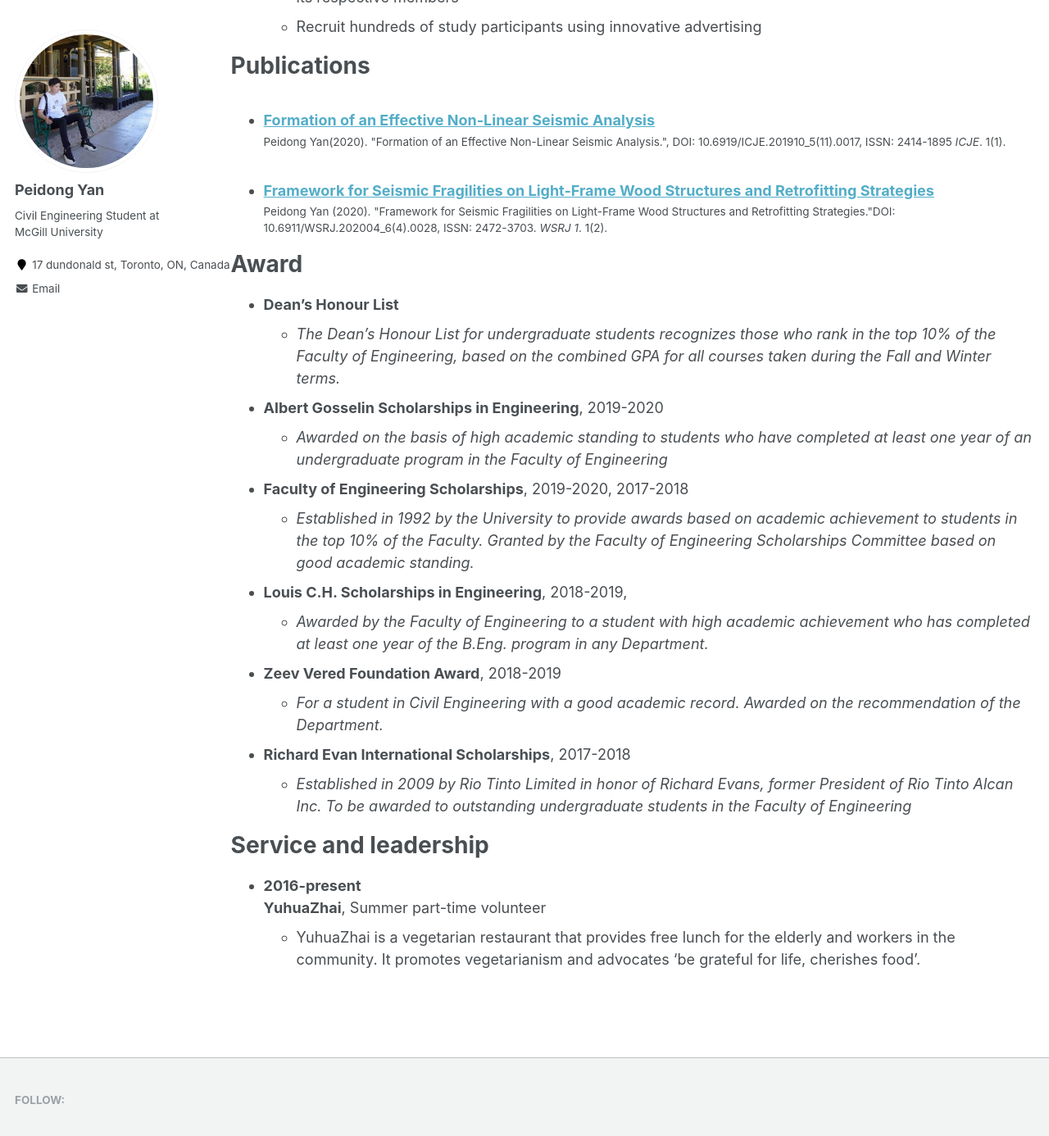
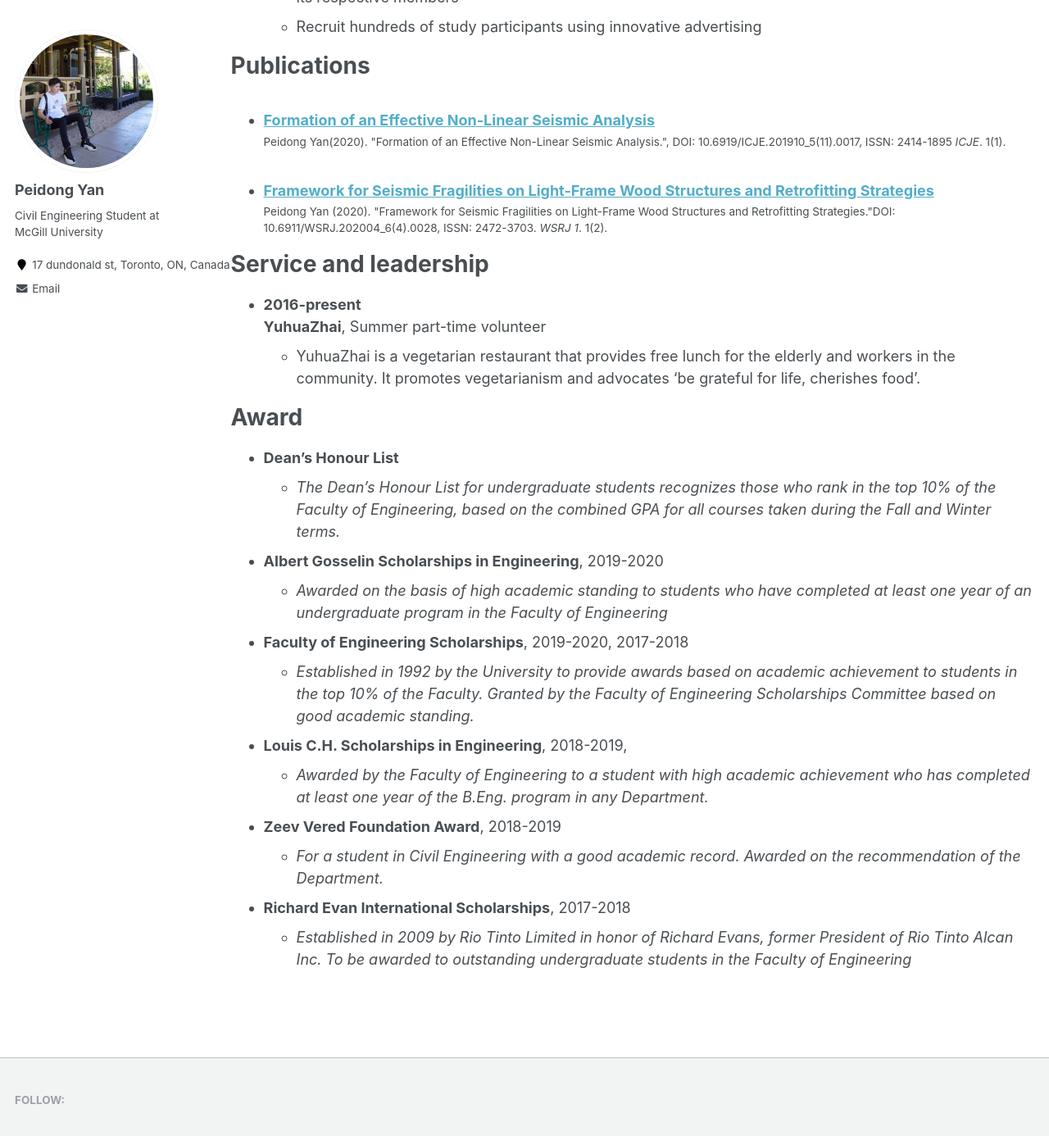
Before and after one commit to LorenYan98/LY.github.io, a Jekyll site: the page built from _pages/cv.md, in a window 1280 px wide and 1400 px high, scrolled down 3286 px. Shown: the top 1386 px of the window at 82% size. Built offline with Jekyll 4.4.1, drawn with Linux system fonts in a browser that asks for light colours; part of the change alters nothing that is shown.

Commit message:
Update cv.md

```diff
--- a/_pages/cv.md
+++ b/_pages/cv.md
@@ -112,6 +112,13 @@ Publications
     {% include archive-single-cv.html %}
   {% endfor %}</ul>
 
+Service and leadership
+======
+*  **2016-present**
+    **YuhuaZhai**, Summer part-time volunteer
+   * YuhuaZhai is a vegetarian restaurant that provides free lunch for the elderly and workers in the community. It promotes vegetarianism and advocates 'be grateful for life, cherishes food'.
+
+
 Award
 ======
 * **Dean's Honour List**
@@ -131,11 +138,3 @@ Award
 
 * **Richard Evan International Scholarships**, 2017-2018
    *  _Established in 2009 by Rio Tinto Limited in honor of Richard Evans, former President of Rio Tinto Alcan Inc. To be awarded to outstanding undergraduate students in the Faculty of Engineering_
-
-
-
-Service and leadership
-======
-*  **2016-present**
-    **YuhuaZhai**, Summer part-time volunteer
-   * YuhuaZhai is a vegetarian restaurant that provides free lunch for the elderly and workers in the community. It promotes vegetarianism and advocates 'be grateful for life, cherishes food'.
```
